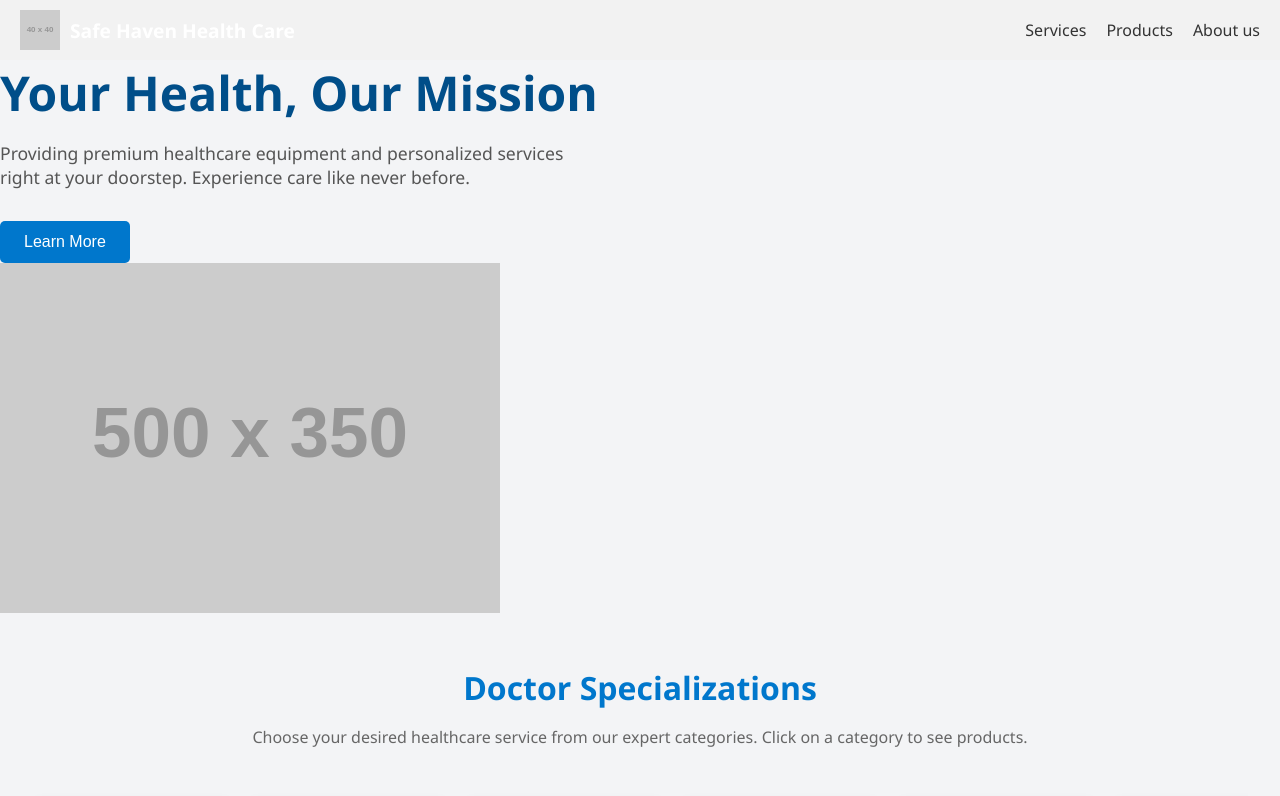
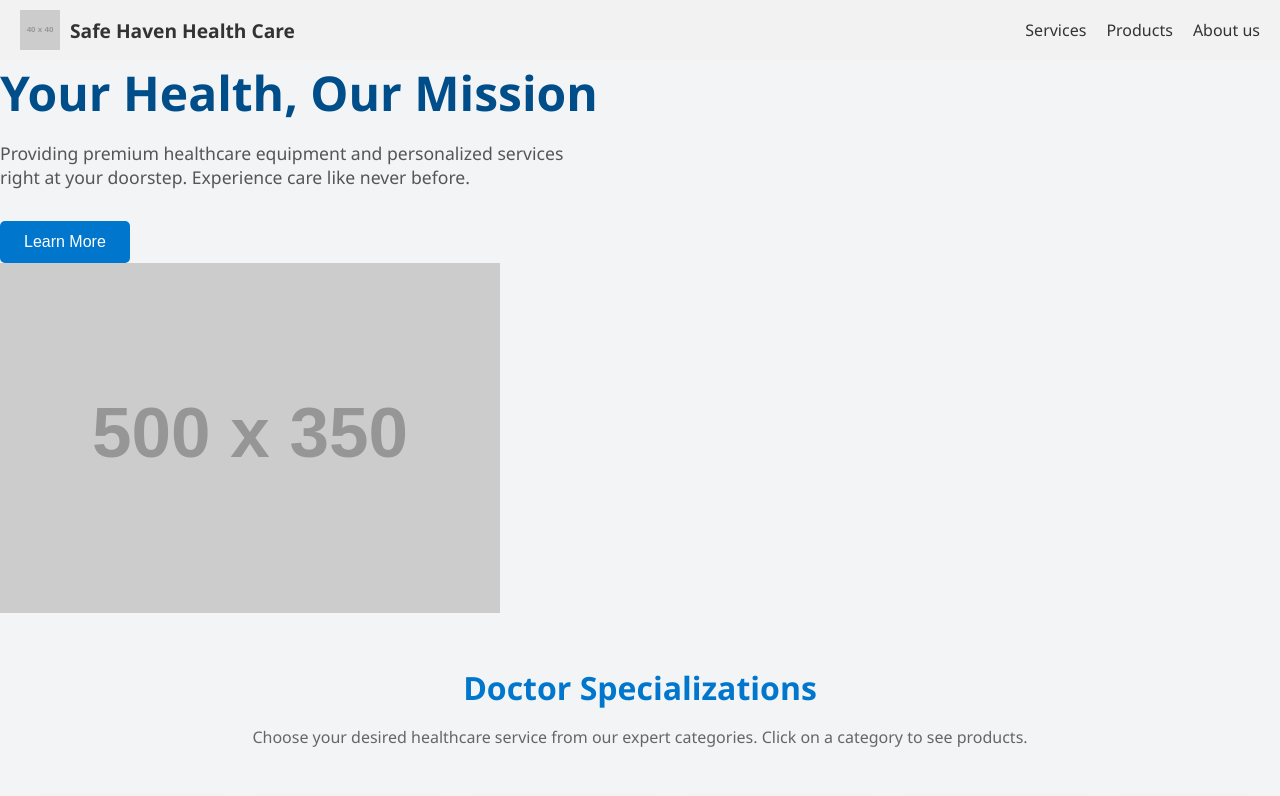
Before and after one commit to safeheavenhealthcaregroup/Safe-Heaven-, a plain HTML site: page index.html in a window 1280 px wide. Shown: the top 796 px of the page. Drawn offline with Linux system fonts and the light colour scheme; placeholder pictures from the web are drawn by us.

Commit message:
Update index.html

```diff
--- a/index.html
+++ b/index.html
@@ -152,7 +152,7 @@
       top: 0;
       z-index: 1000;
       background-color: #0057a0;
-      color: #ffffff;
+      color: #white;
       width: 100%;
       justify-content: space-between;
       align-items: center;
```
